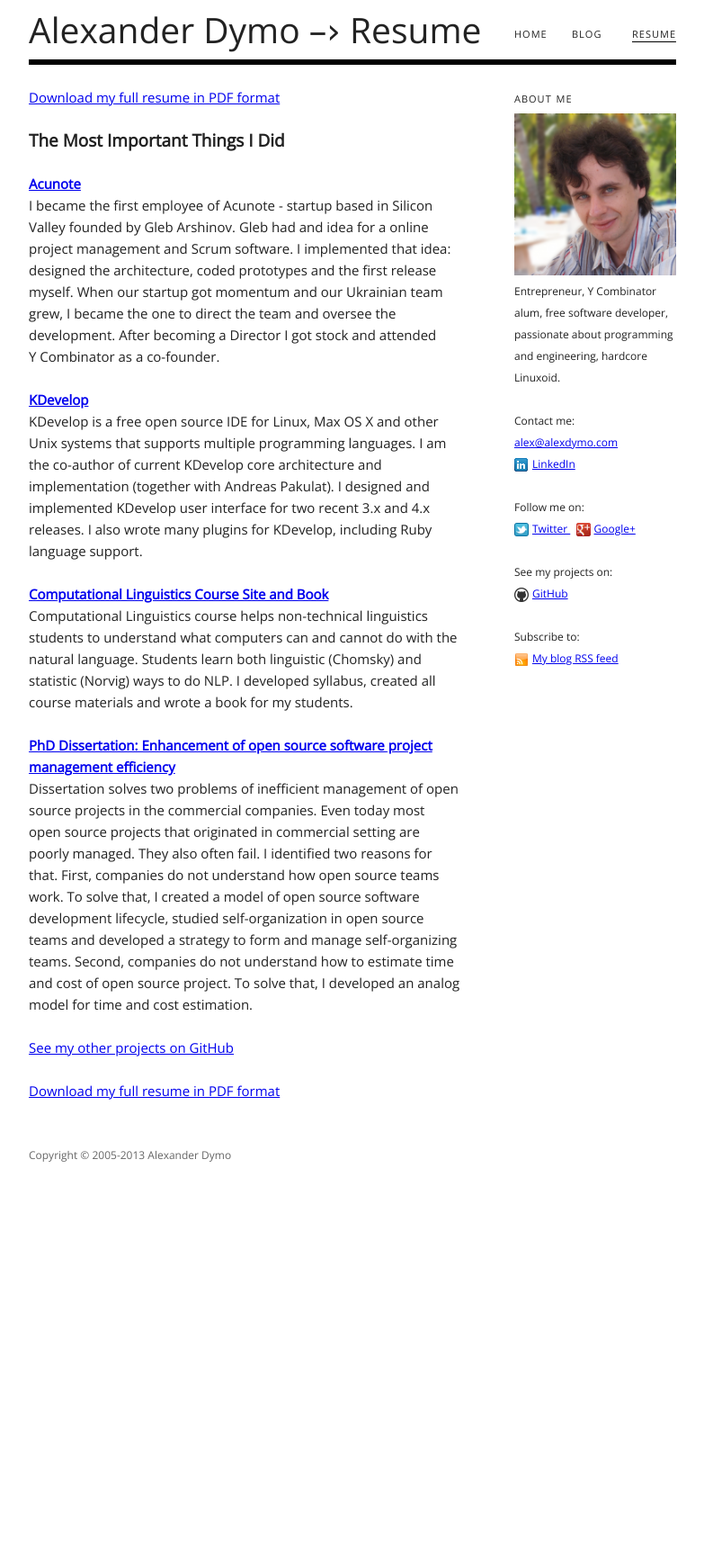
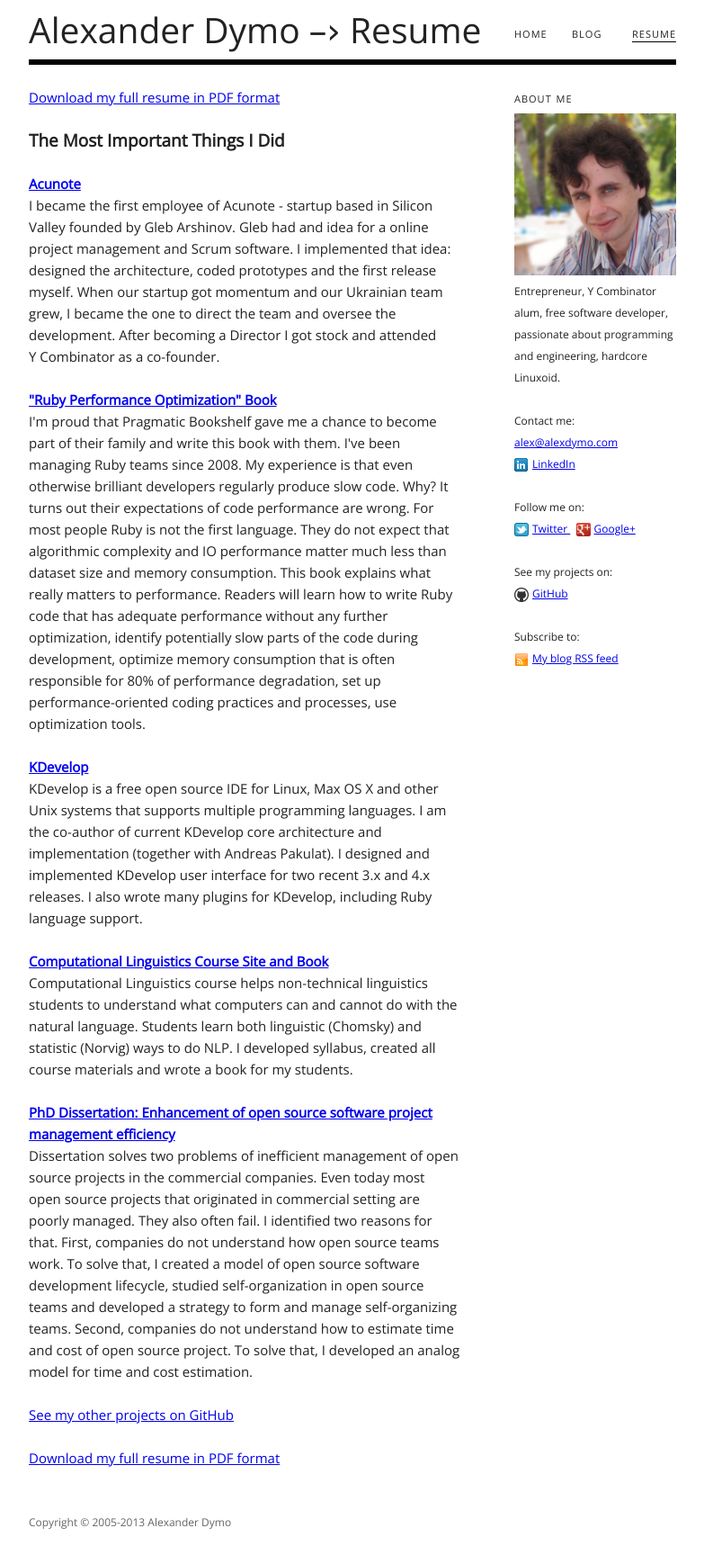
Before and after one commit to adymo/alexdymo.com, a Jekyll site: the page built from resume.html, in a window 1280 px wide. Shown: the whole page at 90% size, without its empty margins (248-1031 px from the left). Built offline with Jekyll 4.4.1, drawn with Linux system fonts in a browser that asks for light colours; Markdown is read by kramdown in place of the engine named in the settings; before the commit the page ends 1320 px from its top, so only the background shows below that.

Commit message:
Add pragprog authorship to the resume, clarify and simplify my summary

```diff
--- a/resume.html
+++ b/resume.html
@@ -13,6 +13,11 @@ description: "Resume of Alexander Dymo: entrepreneur, Y Combinator alum, free so
 <p>
     <b><a href="http://www.acunote.com" target="_blank">Acunote</a></b><br/>
     I became the first employee of Acunote - startup based in Silicon Valley founded by Gleb Arshinov. Gleb had and idea for a online project management and Scrum software. I implemented that idea: designed the architecture, coded prototypes and the first release myself. When our startup got momentum and our Ukrainian team grew, I became the one to direct the team and oversee the development. After becoming a Director I got stock and attended Y&nbsp;Combinator as a co-founder.
+</p>
+
+<p>
+    <b><a href="http://ruby-performance-book.com" target="_blank">"Ruby Performance Optimization" Book</a></b><br/>
+    I'm proud that Pragmatic Bookshelf gave me a chance to become part of their family and write this book with them.  I've been managing Ruby teams since 2008. My experience is that even otherwise brilliant developers regularly produce slow code. Why? It turns out their expectations of code performance are wrong. For most people Ruby is not the first language. They do not expect that algorithmic complexity and IO performance matter much less than dataset size and memory consumption. This book explains what really matters to performance. Readers will learn how to write Ruby code that has adequate performance without any further optimization, identify potentially slow parts of the code during development, optimize memory consumption that is often responsible for 80% of performance degradation, set up performance-oriented coding practices and processes, use optimization tools.
 </p>
 
 <p>
```
Also changed, not shown: 2 other files.
